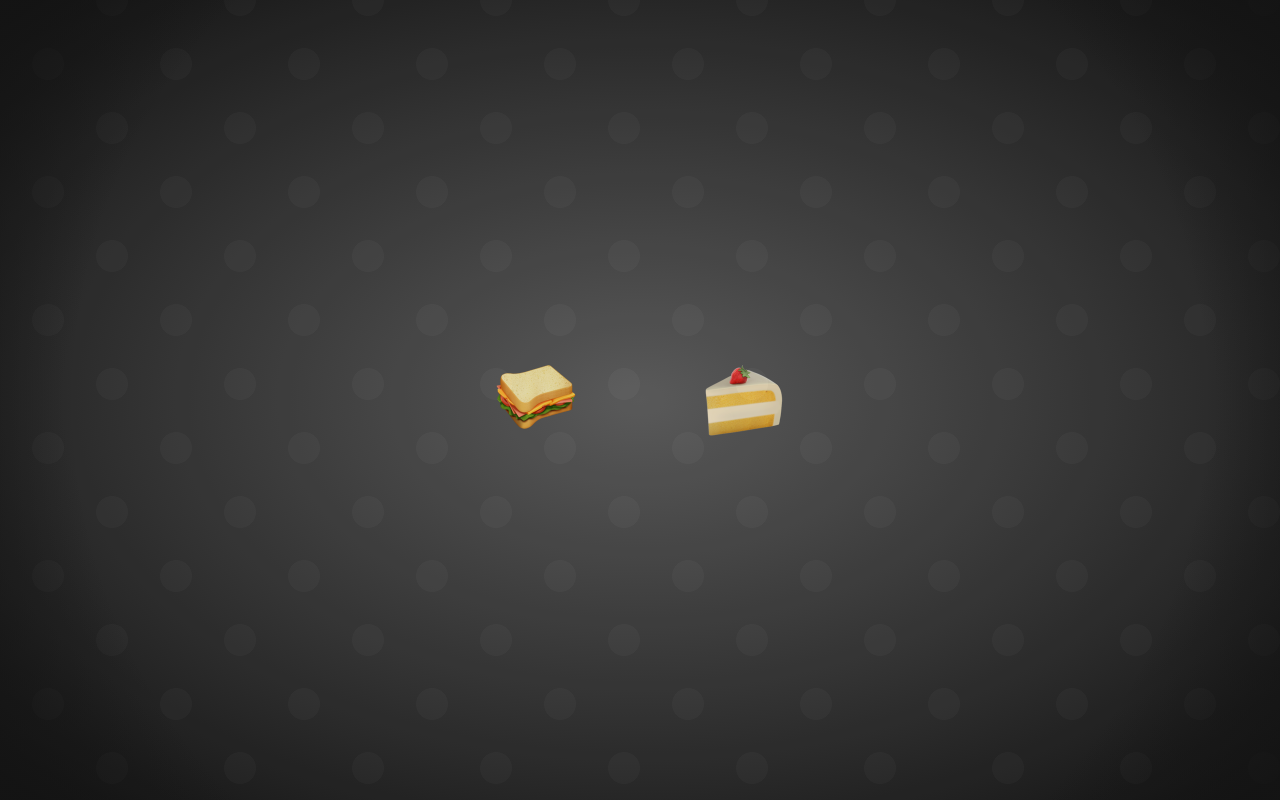
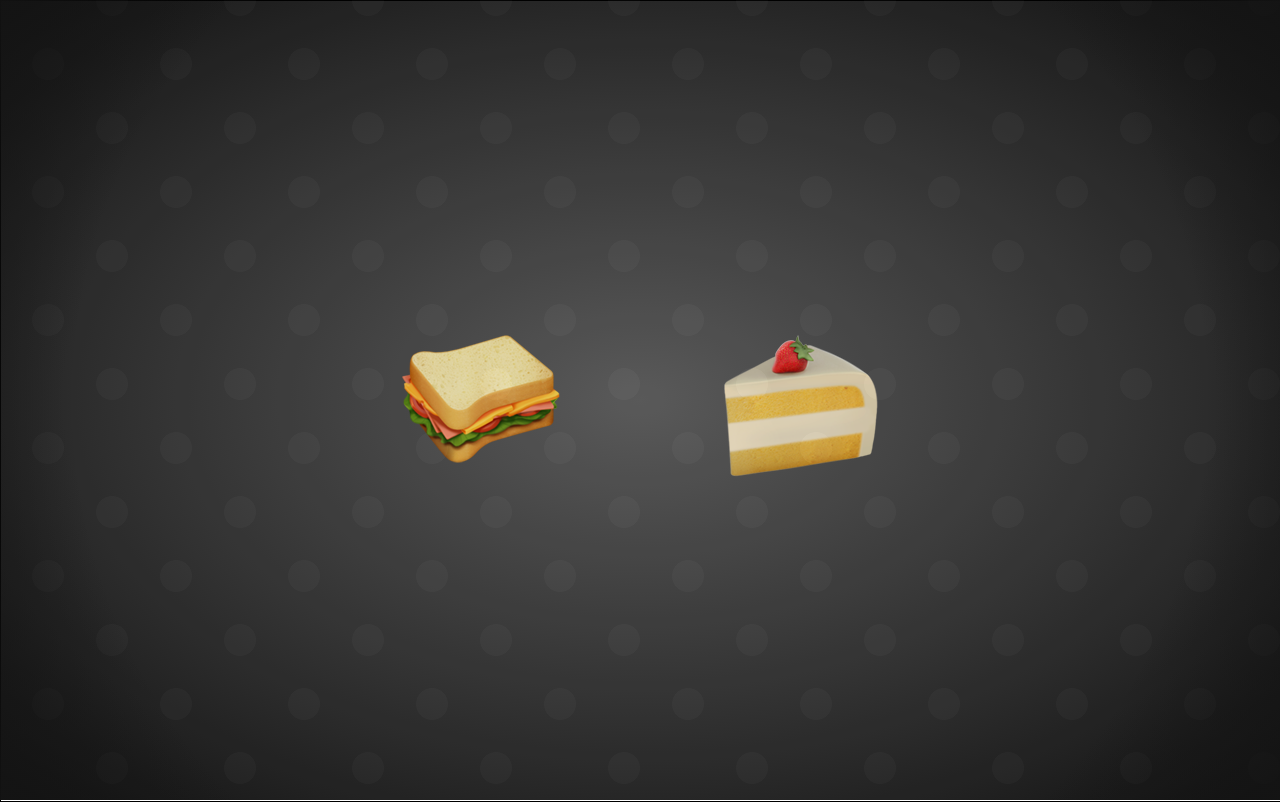
Before and after one commit to MR-Scholas/SBA-3, a plain HTML site: page index.html in a window 1280 px wide. Drawn offline with Linux system fonts and the light colour scheme.

Commit message:
Rearranging divs

```diff
--- a/app.js
+++ b/app.js
@@ -1,18 +1,23 @@
 const app=document.getElementById("app")
 const nav=document.getElementById("navbar")
 const arrows=document.getElementById("arrows")
+const food=document.getElementById("foodContainer")
 
 
 let sandwich=document.createElement('img')
 sandwich.setAttribute("src","sandwich.png")
 sandwich.setAttribute("alt","Sandwich")
-sandwich.setAttribute("height","10%")
 sandwich.setAttribute("class","characterSelect")
-app.appendChild(sandwich)
+food.appendChild(sandwich)
 
 let dessert=document.createElement('img')
 dessert.setAttribute("src","shortcake.png")
 dessert.setAttribute("alt","Dessert")
-dessert.setAttribute("height","10%")
 dessert.setAttribute("class","characterSelect")
-app.appendChild(dessert)
+food.appendChild(dessert)
+
+const sandwichMenu=(food)=>
+{
+    let item=document.createElement('div')
+    item.className="menu 1"
+}
--- a/index.html
+++ b/index.html
@@ -17,7 +17,7 @@
         <div id="app">
             <div id="navbar"></div>
             <div id="arrows"></div>
-            <div class="foodSelection"></div>
+            <div id="foodContainer"></div>
         </div>
 
         <script src="app.js" async defer></script>
--- a/style.css
+++ b/style.css
@@ -65,6 +65,8 @@ body
     display:flex;
     justify-content:center;
     align-items:center;
+    align-content:center;
+    border:solid black 1px;
 }
 
 #arrows
@@ -73,7 +75,14 @@ body
     position:absolute;
     justify-content:space-around;
     align-items:center;
-    align-content:center;
+}
+
+#foodContainer
+{
+    position:absolute;
+    display:flex;
+    justify-content:space-around;
+    width:50%;
 }
 
 .characterSelect
```
